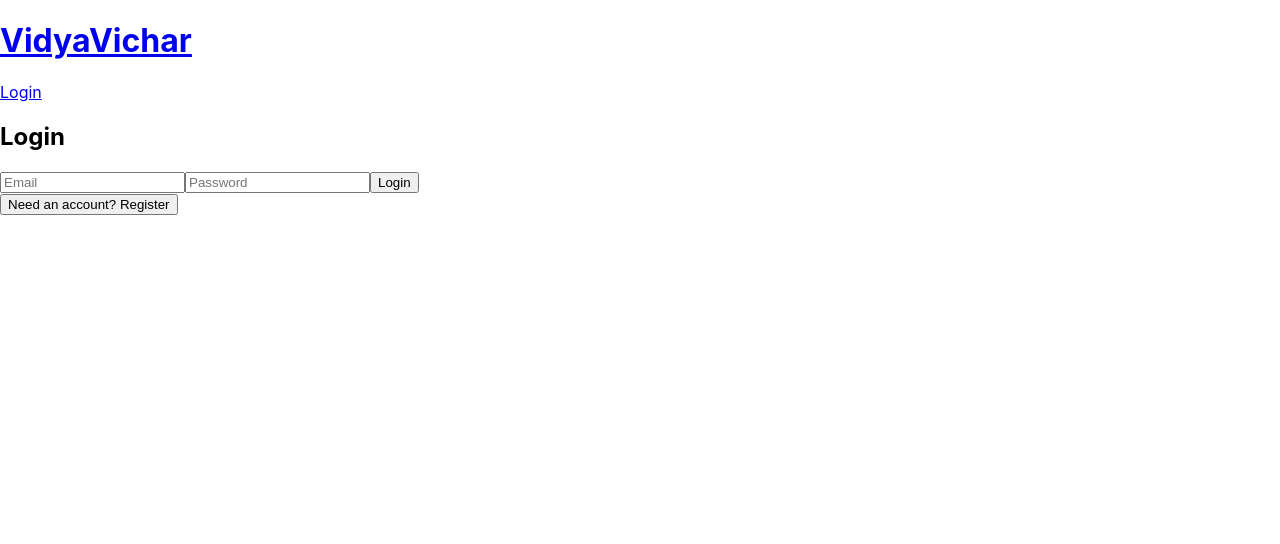
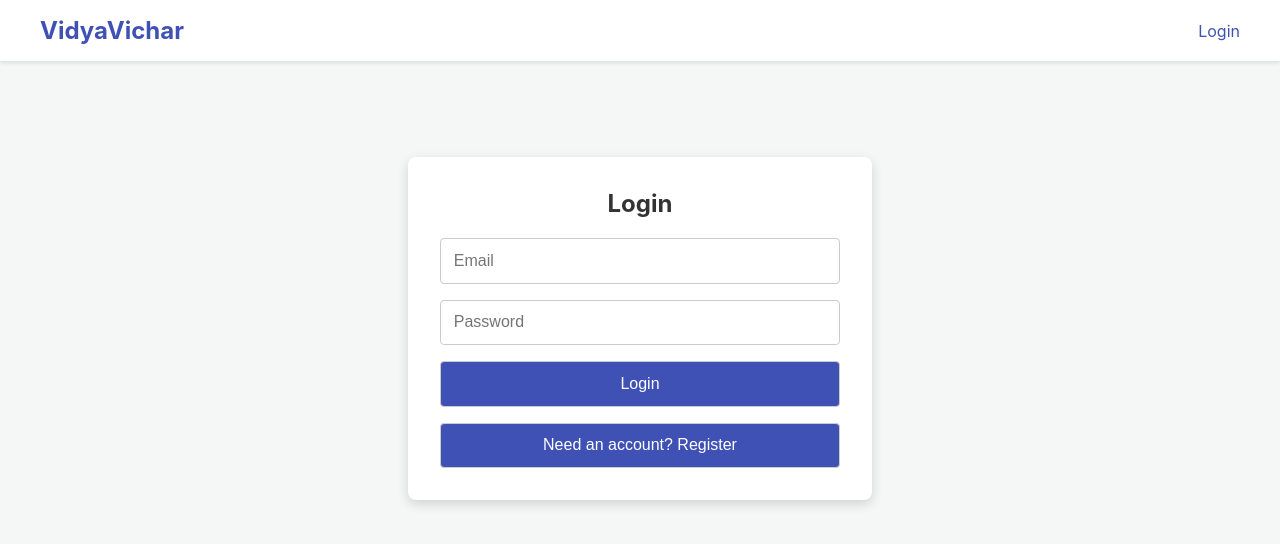
Before and after one commit to Rajkjain03/VidyaVichar-Classroom-Q-A-sticky-board, a React (Create React App) app in the folder frontend/: page /auth in a window 1280 px wide. Shown: the top 544 px of the page. Built offline with nearby package versions, Linux system fonts and the light colour scheme.

Commit message:
updated index.css in frontend part

```diff
--- a/frontend/src/index.css
+++ b/frontend/src/index.css
@@ -1,13 +1,120 @@
+/* General Styles */
 body {
   margin: 0;
-  font-family: -apple-system, BlinkMacSystemFont, 'Segoe UI', 'Roboto', 'Oxygen',
-    'Ubuntu', 'Cantarell', 'Fira Sans', 'Droid Sans', 'Helvetica Neue',
-    sans-serif;
-  -webkit-font-smoothing: antialiased;
-  -moz-osx-font-smoothing: grayscale;
+  font-family: -apple-system, BlinkMacSystemFont, 'Segoe UI', Roboto, sans-serif;
+  background-color: #f4f7f6;
+  color: #333;
+}
+.container {
+  max-width: 1200px;
+  margin: 2rem auto;
+  padding: 0 1rem;
+}
+.error-message { color: #d32f2f; }
+.success-message { color: #388e3c; }
+
+/* Header */
+header {
+  background-color: #fff;
+  padding: 1rem 2rem;
+  box-shadow: 0 2px 4px rgba(0,0,0,0.1);
+}
+.header-container {
+  max-width: 1200px;
+  margin: 0 auto;
+  display: flex;
+  justify-content: space-between;
+  align-items: center;
+}
+header h1 { margin: 0; font-size: 1.5rem; }
+header a { text-decoration: none; color: #3f51b5; }
+header nav { display: flex; align-items: center; gap: 1rem; }
+header nav button { background-color: #3f51b5; color: white; padding: 0.5rem 1rem; border: none; border-radius: 4px; cursor: pointer; }
+
+/* Auth Page */
+.auth-container {
+  display: flex;
+  justify-content: center;
+  padding-top: 4rem;
+}
+.auth-form {
+  width: 100%;
+  max-width: 400px;
+  padding: 2rem;
+  background: white;
+  box-shadow: 0 4px 12px rgba(0,0,0,0.15);
+  border-radius: 8px;
+}
+.auth-form h2 { text-align: center; margin-top: 0; }
+.auth-form form { display: flex; flex-direction: column; gap: 1rem; }
+.auth-form input, .auth-form select, .auth-form button {
+  padding: 0.8rem;
+  border-radius: 4px;
+  border: 1px solid #ccc;
+  font-size: 1rem;
+}
+.auth-form button { background-color: #3f51b5; color: white; cursor: pointer; }
+.toggle-button {
+  background: none;
+  border: none;
+  color: #3f51b5;
+  cursor: pointer;
+  display: block;
+  width: 100%;
+  margin-top: 1rem;
+  text-align: center;
 }
 
-code {
-  font-family: source-code-pro, Menlo, Monaco, Consolas, 'Courier New',
-    monospace;
+/* Dashboard */
+.dashboard h1 { margin-bottom: 2rem; }
+.dashboard-section {
+  background: white;
+  padding: 1.5rem;
+  border-radius: 8px;
+  margin-bottom: 2rem;
 }
+.inline-form { display: flex; gap: 1rem; }
+.inline-form input { flex-grow: 1; padding: 0.8rem; border-radius: 4px; border: 1px solid #ccc; }
+.inline-form button { padding: 0.8rem 1.5rem; border-radius: 4px; border: none; background-color: #3f51b5; color: white; cursor: pointer; }
+.class-list { display: grid; grid-template-columns: repeat(auto-fill, minmax(250px, 1fr)); gap: 1rem; }
+.class-card {
+  display: block;
+  background: #f0f2f5;
+  padding: 1rem;
+  border-radius: 8px;
+  text-decoration: none;
+  color: #333;
+  transition: transform 0.2s;
+}
+.class-card:hover { transform: translateY(-5px); }
+.class-card h4 { margin: 0; }
+
+/* Classroom Page */
+.question-form {
+  background: white;
+  padding: 1.5rem;
+  border-radius: 8px;
+  margin-bottom: 2rem;
+}
+.question-form textarea { width: 100%; min-height: 80px; padding: 0.8rem; border-radius: 4px; border: 1px solid #ccc; box-sizing: border-box; }
+.question-form button { width: 100%; padding: 0.8rem; background-color: #3f51b5; color: white; border: none; border-radius: 4px; }
+.question-board { display: grid; grid-template-columns: repeat(auto-fill, minmax(280px, 1fr)); gap: 1.5rem; }
+.question-card {
+  padding: 1rem;
+  border-radius: 4px;
+  box-shadow: 0 2px 5px rgba(0,0,0,0.15);
+}
+.question-text { font-size: 1.1rem; }
+.question-author { font-style: italic; color: #555; text-align: right; }
+.instructor-controls { margin-top: 1rem; border-top: 1px solid rgba(0,0,0,0.1); padding-top: 0.75rem; display: flex; gap: 0.5rem; }
+.instructor-controls button {
+  width: auto;
+  flex-grow: 1;
+  font-size: 0.8rem;
+  padding: 0.4rem;
+  background-color: #7986cb;
+  border: none;
+  color: white;
+  border-radius: 4px;
+  cursor: pointer;
+}
```
